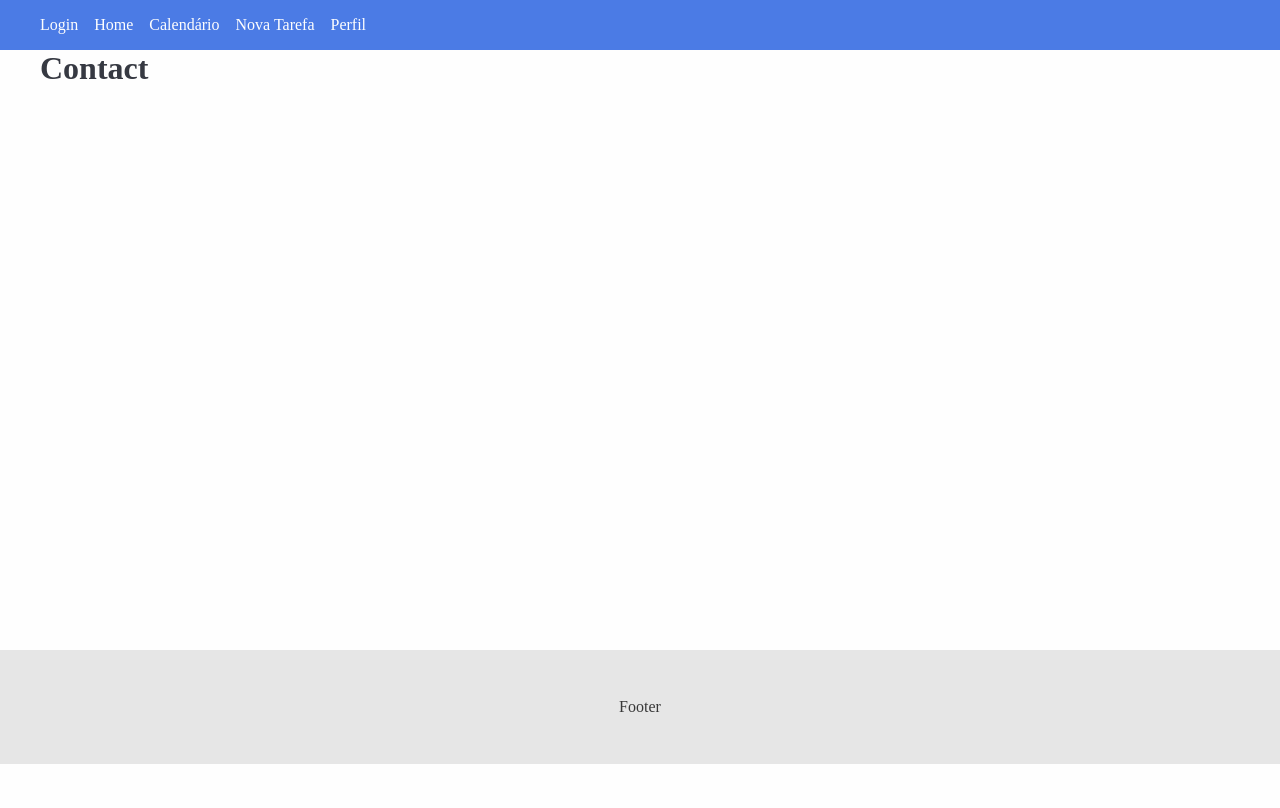
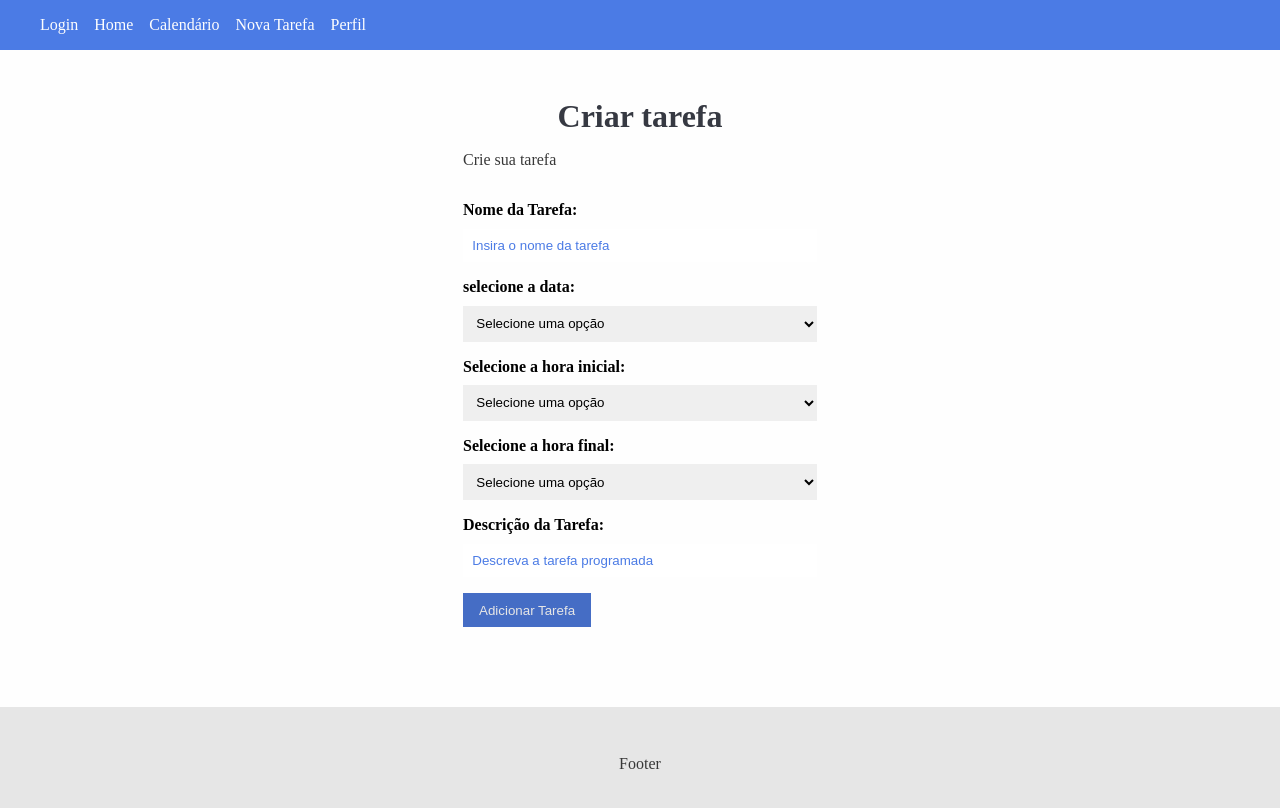
Before and after one commit to Doge-Sma/Task_Management-, a React (Create React App) app: page /novatarefa in a window 1280 px wide. Shown: the top 808 px of the page. Built offline with nearby package versions, Linux system fonts and the light colour scheme.

Commit message:
Correção do erro do console.log, adesão de botões, input e select interativos e edição da pagina de adicionar tarefa

```diff
--- a/package.json
+++ b/package.json
@@ -3,13 +3,15 @@
   "version": "0.1.0",
   "private": true,
   "dependencies": {
+    "@date-io/date-fns": "^2.14.0",
     "@testing-library/jest-dom": "^5.16.4",
     "@testing-library/react": "^13.3.0",
     "@testing-library/user-event": "^13.5.0",
+    "date-fns": "^2.28.0",
     "react": "^18.1.0",
     "react-dom": "^18.1.0",
     "react-router-dom": "^6.3.0",
-    "react-scripts": "5.0.1",
+    "react-scripts": "^5.0.1",
     "web-vitals": "^2.1.4"
   },
   "scripts": {
--- /dev/null
+++ b/src/components/form/Input.js
@@ -0,0 +1,17 @@
+import styles from "./Input.module.css"
+
+export default function Input({type, text, name, placeholder, handleOnChange, value}) {
+    return (
+        <div className={styles.form_control}>
+            <label htmlFor={name}>{text}:</label>
+            <input
+                type={type}
+                name={name}
+                id={name}
+                placeholder={placeholder}
+                onChange={handleOnChange}
+                value={value}
+            />
+        </div>
+    )
+}
--- /dev/null
+++ b/src/components/form/Input.module.css
@@ -0,0 +1,20 @@
+.form_control {
+    display: flex;
+    flex-direction: column;
+    margin-bottom: 1em;
+}
+
+.form_control label {
+    margin-bottom: .6em;
+    font-weight: bold;
+}
+
+.form_control input{
+    padding: .7em;
+    border-radius: 0;
+    border: none;
+}
+
+.form_control input::placeholder {
+    color: var(--blue-400);
+}
--- /dev/null
+++ b/src/components/form/Select.js
@@ -0,0 +1,14 @@
+import styles from "./Select.module.css"
+
+export default function Select({text, name,options, handleOnChange, value}) {
+    return (
+        <div className={styles.form_control}>
+            <label htmlFor={name}>{text}:</label>
+            <select name={name} id={name}>
+                <option>Selecione uma opção</option>
+
+
+            </select>
+        </div>
+    )
+}
--- /dev/null
+++ b/src/components/form/Select.module.css
@@ -0,0 +1,16 @@
+.form_control {
+    display: flex;
+    flex-direction: column;
+    margin-bottom: 1em;
+}
+
+.form_control label {
+    margin-bottom: .6em;
+    font-weight: bold;
+}
+
+.form_control select{
+    padding: .7em;
+    border-radius: 0;
+    border: none;
+}
--- /dev/null
+++ b/src/components/form/SubmitButton.js
@@ -0,0 +1,9 @@
+import styles from "./SubmitButton.module.css"
+
+export default function SubmitButton({text}) {
+    return (
+        <div >
+            <button className={styles.btn}>{text}</button>
+        </div>
+    )
+}
--- /dev/null
+++ b/src/components/form/SubmitButton.module.css
@@ -0,0 +1,13 @@
+.btn{
+    background-color: var(--blue-600);
+    color: var(--white-200);
+    padding: 0.7em 1.2em;
+    text-decoration: none;
+    transition: .5s;
+    cursor: pointer;
+    border: none;
+}
+
+.btn:hover{
+    color: var(--black-700);
+}
--- a/src/components/pages/NovaTarefa.js
+++ b/src/components/pages/NovaTarefa.js
@@ -1,7 +1,14 @@
+import TarefaForm from '../tarefas/TarefaForm'
+import styles from './NovaTarefa.module.css'
+
 export default function NovaTarefa(){
     return(
 
-            <h1>Contact</h1>
+            <div className={styles.novaTarefa_container}>
+                <h1>Criar tarefa</h1>
+                <p>Crie sua tarefa</p>
+                <TarefaForm btnText = "Adicionar Tarefa"/>
+            </div>
 
     )
 
--- /dev/null
+++ b/src/components/pages/NovaTarefa.module.css
@@ -0,0 +1,13 @@
+.novaTarefa_container {
+    width: 450px;
+    margin: 0 auto;
+    padding: 3em;
+}
+
+.novaTarefa_container h1 {
+    margin-bottom: 0.5em;
+}
+
+.novaTarefa_container p{
+    color: var(--black-700);
+}
--- /dev/null
+++ b/src/components/tarefas/TarefaForm.js
@@ -0,0 +1,38 @@
+import Input from "../form/Input"
+import Select from "../form/Select"
+import SubmitButton from "../form/SubmitButton"
+import styles from "./TarefaForm.module.css"
+
+export default function TarefaForm({btnText}) {
+    return (
+        <form className={styles.form}>
+           <Input
+           type="text"
+           text="Nome da Tarefa"
+           name="name"
+           placeholder="Insira o nome da tarefa"
+           />
+           <Select
+           name="category_id"
+           text="selecione a data"
+           />
+            <div>
+           <Select
+           name="category_id"
+           text="Selecione a hora inicial"
+           />
+           <Select
+           name="category_id"
+           text="Selecione a hora final"
+           />
+           </div>
+           <Input
+           type="text"
+           text="Descrição da Tarefa"
+           name="name"
+           placeholder="Descreva a tarefa programada"
+           />
+            <SubmitButton text={btnText}/>
+        </form>
+    )
+}
--- /dev/null
+++ b/src/components/tarefas/TarefaForm.module.css
@@ -0,0 +1,4 @@
+.form {
+    width: 100%;
+    margin: 2em 0;
+}
```
Also changed, not shown: src/index.jsx (+8 -11 lines), 1 other file (tests, documents, lock files or other folders).
